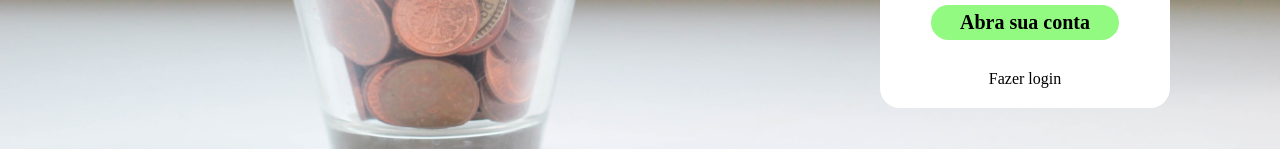
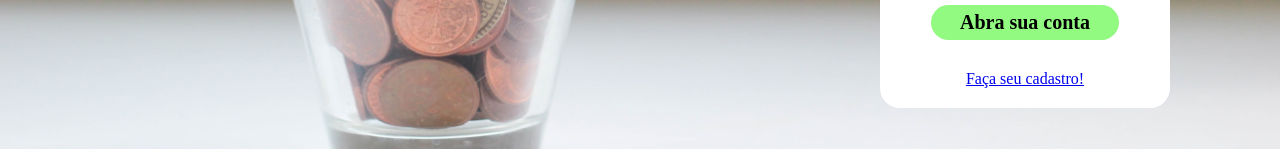
Before and after one commit to devbpatriciocosta/BancoBoleto, a Next.js app: page /initialLoginPage in a window 1280 px wide. Shown: the part 634-783 px from the top of the page. Built offline with nearby package versions, Linux system fonts and the light colour scheme.

Commit message:
Wroking link between pages

```diff
--- a/src/components/layout/cards/SignInCard.jsx
+++ b/src/components/layout/cards/SignInCard.jsx
@@ -1,3 +1,4 @@
+import Link from 'next/link'
 import styled from 'styled-components'
 
 import OpenCreateButton from '../../buttons/OpenCreateButton'
@@ -52,7 +53,7 @@ export default function WelcomeCard() {
         <RegisterInput />
         <OpenCreateButton />
         <StyledDoLogin>
-          <a>Fazer login</a>
+          <Link href="/initialLoginPage">Fazer login</Link>
         </StyledDoLogin>
       </CardContainer>
     </>
--- a/src/components/layout/cards/WelcomeCard.jsx
+++ b/src/components/layout/cards/WelcomeCard.jsx
@@ -1,3 +1,4 @@
+import Link from 'next/link'
 import styled from 'styled-components'
 
 import IconImages from '../../iconImages/IconImages'
@@ -59,7 +60,7 @@ export default function WelcomeCard() {
         <IconImages imageName="PiggyBank" type="svg" />
         <OpenCreateButton />
         <StyledDoLogin>
-          <a>Fazer login</a>
+          <Link href="/initialSignupPage">Faça seu cadastro!</Link>
         </StyledDoLogin>
       </CardContainer>
     </>
--- a/src/components/signUpPage.jsx/SignUpPage.jsx
+++ b/src/components/signUpPage.jsx/SignUpPage.jsx
@@ -1,4 +1,5 @@
 import styled from 'styled-components'
+
 import SignInCard from '../../components/layout/cards/SignInCard'
 
 const FrontPageContainer = styled.div`
```
